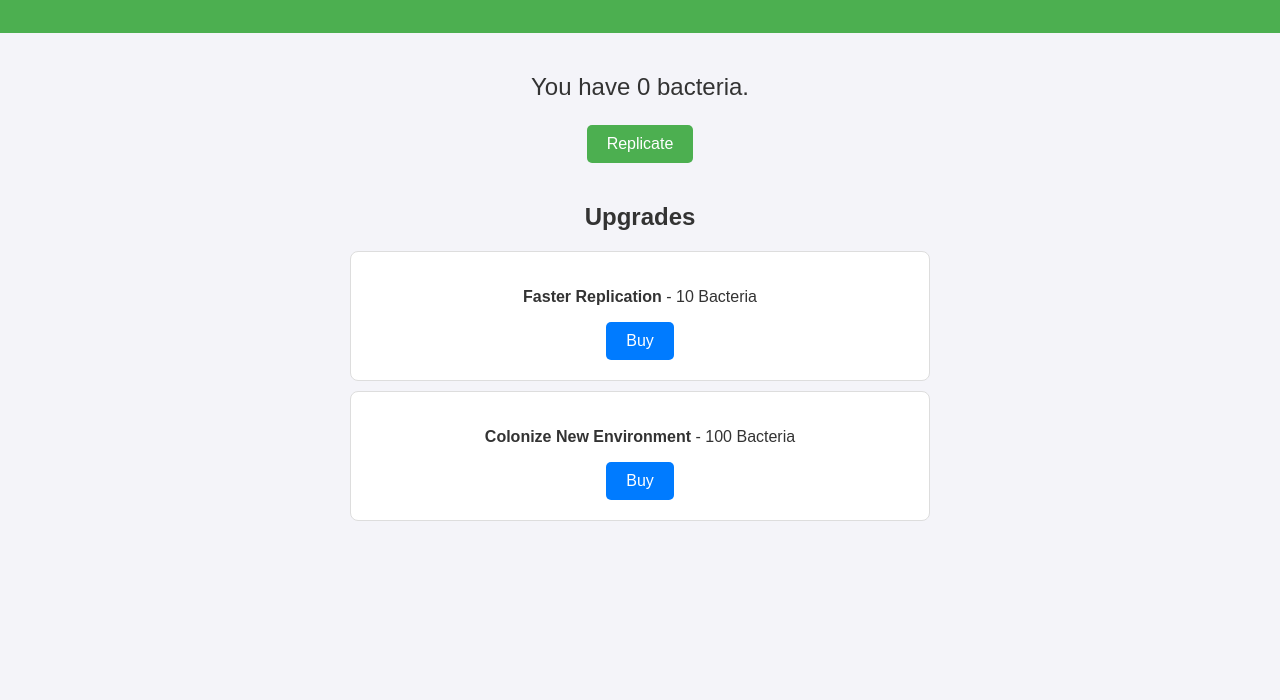
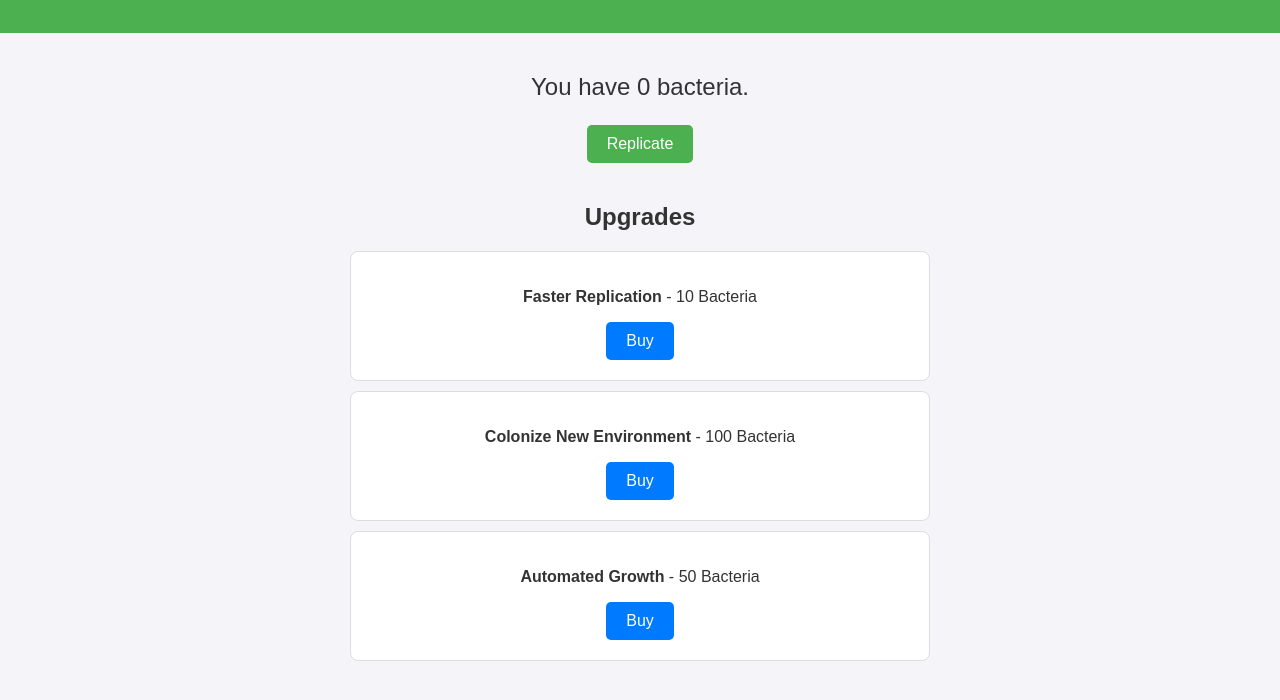
Before and after one commit to justice890/GameHub, a plain HTML site: page Bacteria Evolution/bacteria-game.html in a window 1280 px wide. Shown: the part 94-794 px from the top of the page. Drawn offline with Linux system fonts and the light colour scheme.

Commit message:
Update bacteria-game.html

```diff
--- a/Bacteria Evolution/bacteria-game.html
+++ b/Bacteria Evolution/bacteria-game.html
@@ -29,6 +29,10 @@
                 <p><strong>Colonize New Environment</strong> - 100 Bacteria</p>
                 <button id="buy-upgrade-2">Buy</button>
             </div>
+            <div class="upgrade" id="upgrade-3">
+                <p><strong>Automated Growth</strong> - 50 Bacteria</p>
+                <button id="buy-upgrade-3">Buy</button>
+            </div>
         </div>
     </main>
 
```
